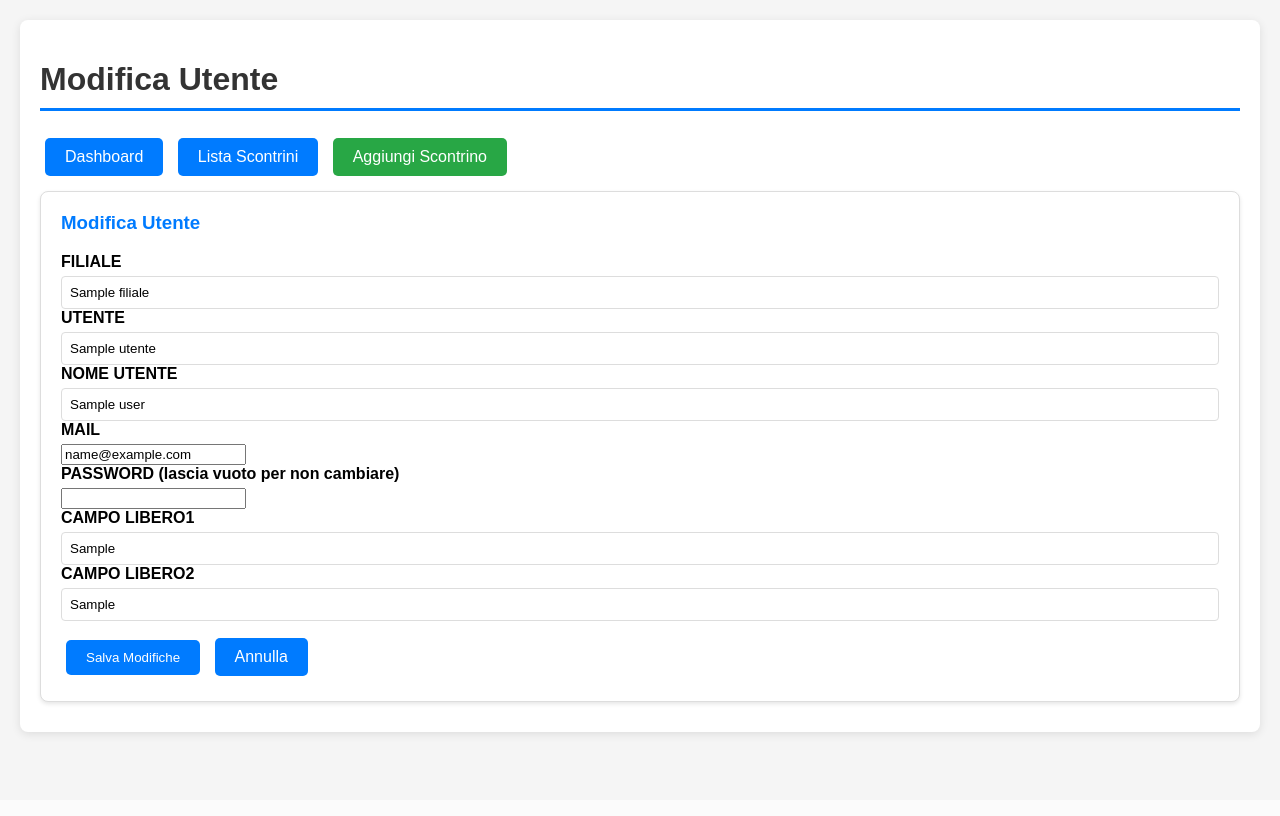
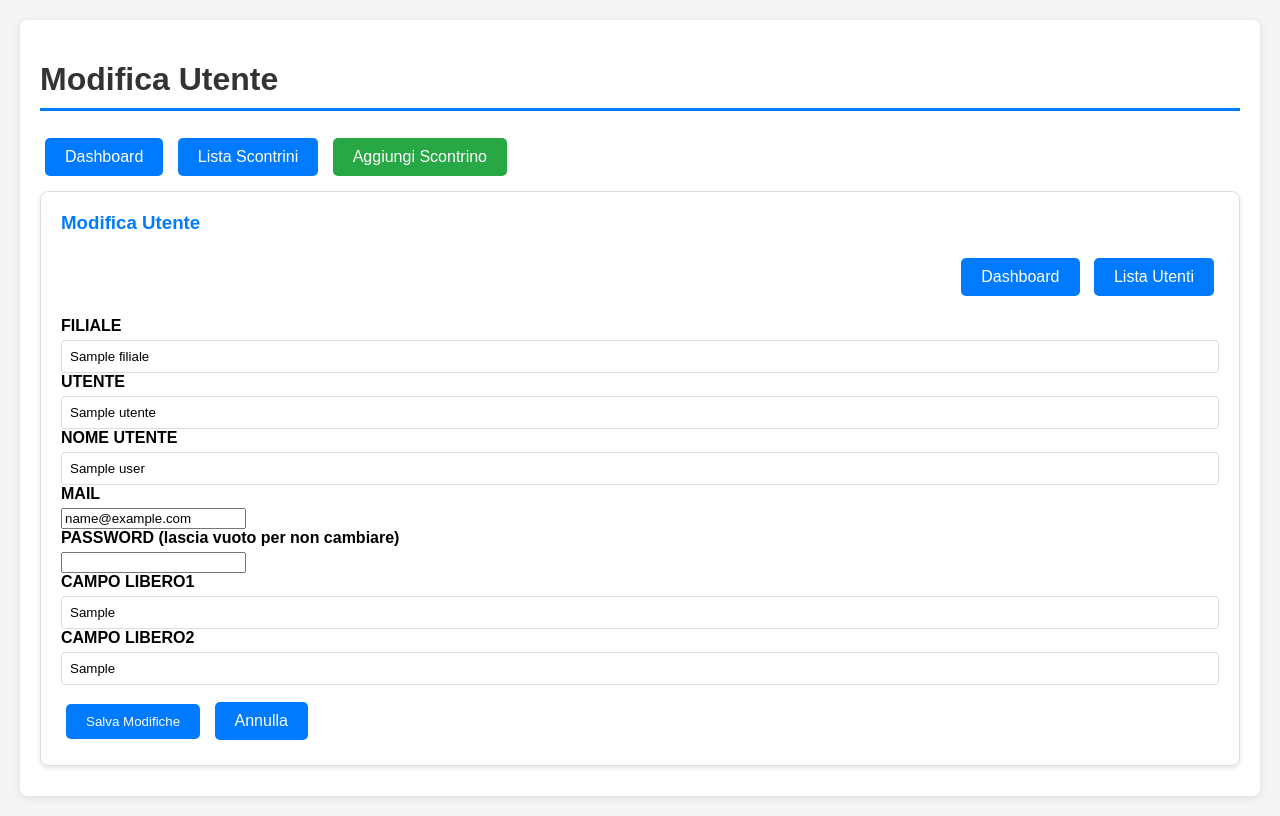
Before and after one commit to a080502/scontrini, a Flask app: page /modifica-utente/1 in a window 1280 px wide. Before the commit the page ends 737 px from the top, so only its background shows below. Run offline with Flask 3, Linux system fonts and the light colour scheme; a database or web service that is not in the repository returns one stand-in record (values such as "Sample title"); some libraries are stand-ins or nearby versions.

Commit message:
Update modifica_utente.html

```diff
--- a/templates/modifica_utente.html
+++ b/templates/modifica_utente.html
@@ -5,6 +5,11 @@
 {% block content %}
 <div class="card">
     <h3>Modifica Utente</h3>
+
+    <p style="text-align: right;">
+        <a href="{{ url_for('index') }}" class="btn">Dashboard</a>
+        <a href="{{ url_for('lista_utenti') }}" class="btn">Lista Utenti</a>
+    </p>
 
     {% if error %}
     <div class="alert alert-danger">{{ error }}</div>
```
